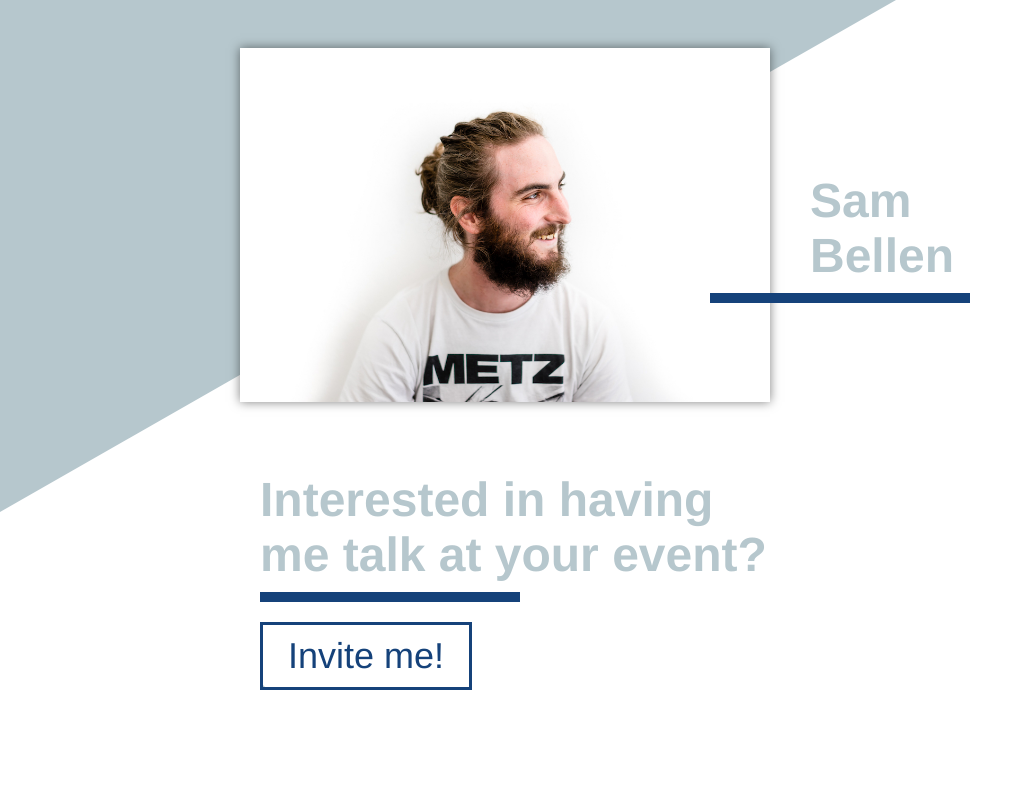
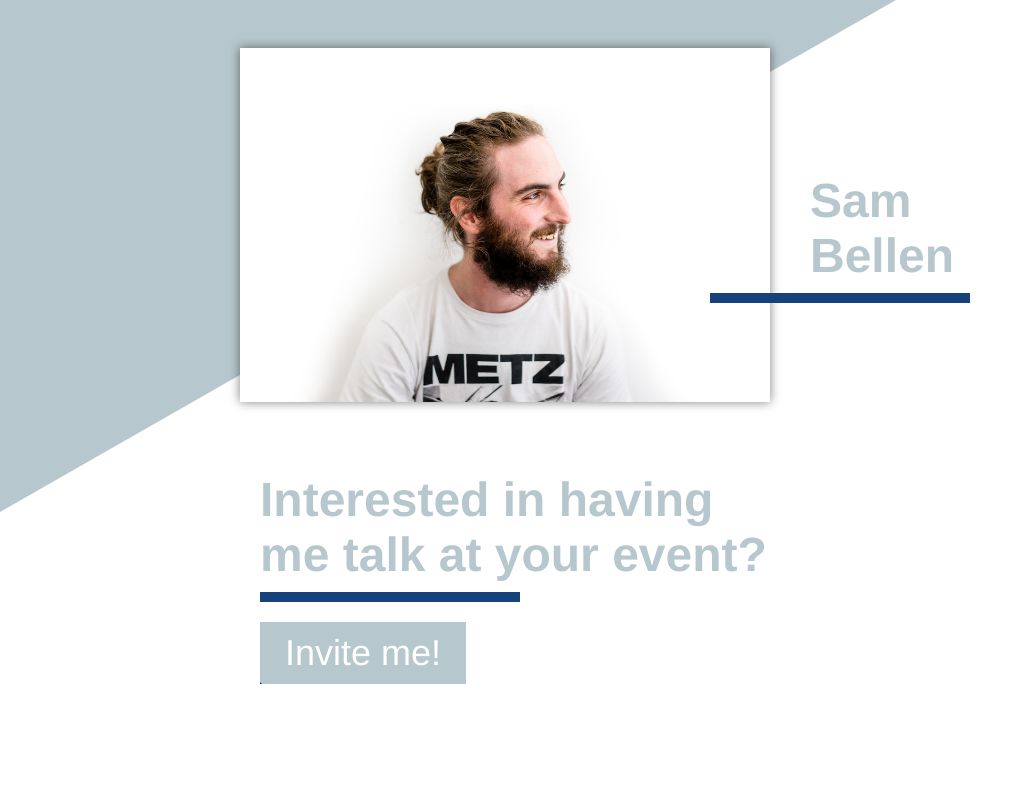
Before and after one commit to Sambego/talks, a website built with webpack: page src/index.html in a window 1280 px wide. Shown: the top 786 px of the page, without its empty margins (0-1033 px from the left). Built offline with nearby package versions, Linux system fonts and the light colour scheme; files whose address does not match are found by name.

Commit message:
Update button style

```diff
--- a/src/scss/_typo.scss
+++ b/src/scss/_typo.scss
@@ -88,12 +88,10 @@ time {
     display: inline-block;
     padding: 1rem 2.5rem;
 
-    background: transparent;
-
-    border: .3rem solid $primary;
+    background: $secondary;
 
     font-size: 3.6rem;
-    color: $primary;
+    color: $white;
 
     &__inner {
         transition: transform .4s ease-in-out;
@@ -123,7 +121,7 @@ time {
 
         border-style: solid;
         border-width: 6.2rem 0 0 6.2rem;
-        border-color: transparent transparent transparent $secondary;
+        border-color: transparent transparent transparent $primary;
     }
 
     &:hover {
```
